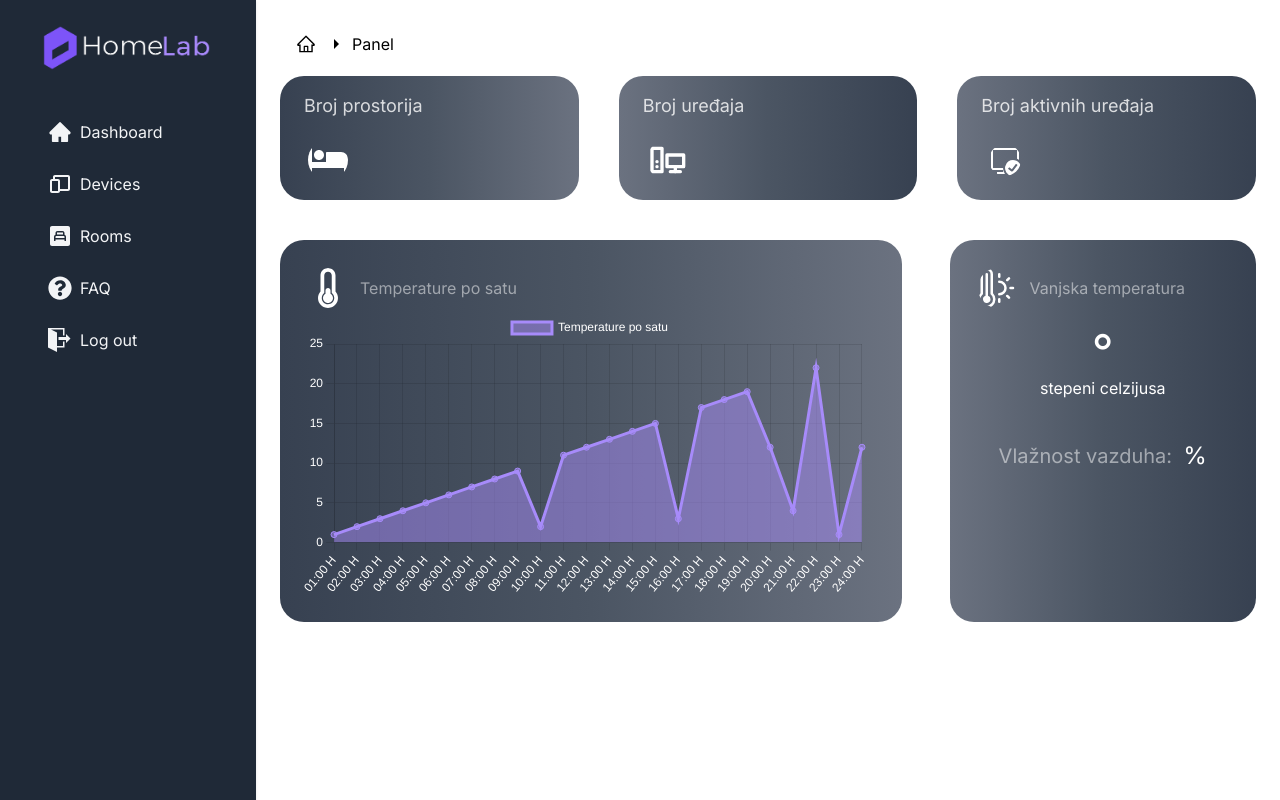
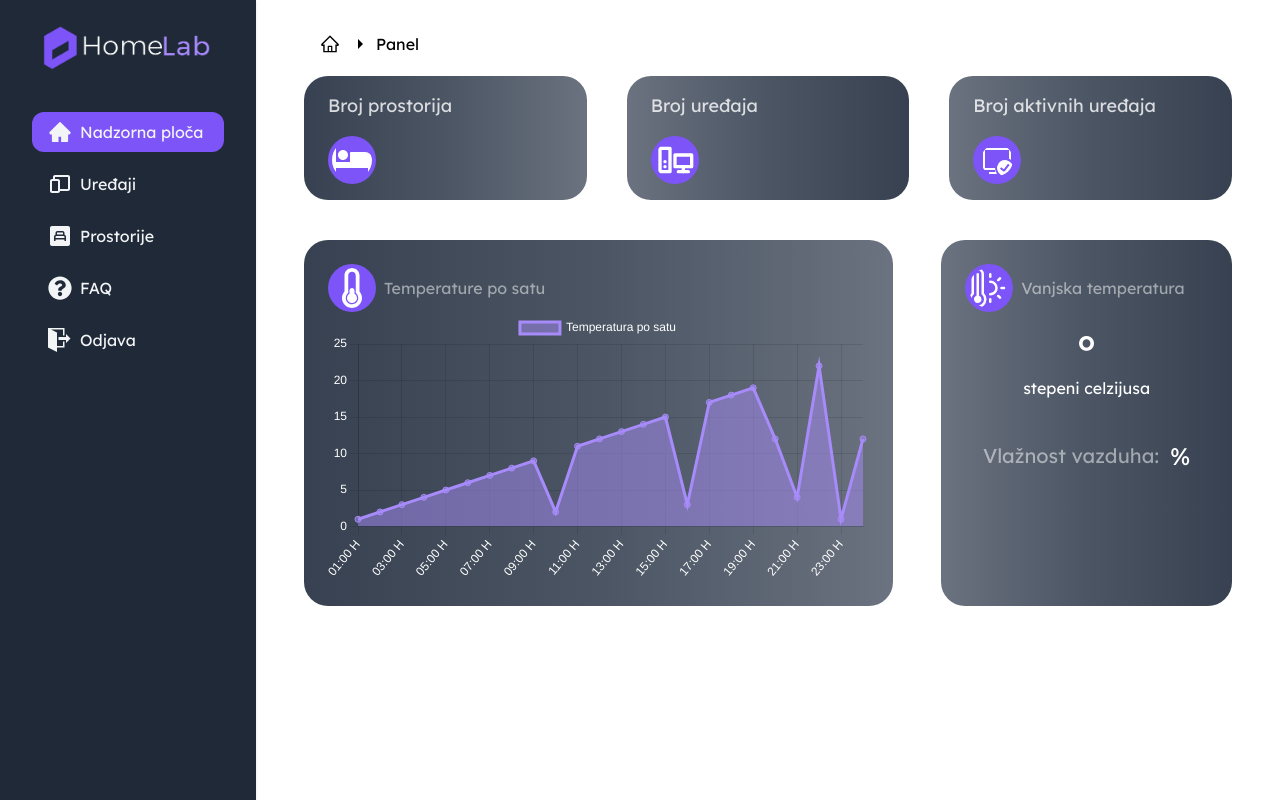
Before and after one commit to kaizerpwn/homelab-frontend, a Next.js app: page /panel in a window 1280 px wide. Shown: the top 800 px of the page. Built offline with nearby package versions, Linux system fonts and the light colour scheme.

Commit message:
Tailwind configured

```diff
--- a/app/api/hello.ts
+++ /dev/null
@@ -1,13 +0,0 @@
-// Next.js API route support: https://nextjs.org/docs/api-routes/introduction
-import type { NextApiRequest, NextApiResponse } from 'next'
-
-type Data = {
-  name: string
-}
-
-export default function handler(
-  req: NextApiRequest,
-  res: NextApiResponse<Data>
-) {
-  res.status(200).json({ name: 'John Doe' })
-}
--- a/components/Landing/Footer/Footer.tsx
+++ b/components/Landing/Footer/Footer.tsx
@@ -1,13 +1,9 @@
 'use client'
 
+import { imageLoader } from "@/utils/ImageLoader";
 import Image, { ImageLoaderProps } from "next/image";
 
 const Footer = () => {
-
-  const imageLoader = ({ src }: ImageLoaderProps) => {
-    return src;
-  }
-
   return (
     <footer className="text-gray-600 body-font bg-secondaryColor font-lexend">
       <div className="container flex flex-col flex-wrap px-5 py-24 mx-auto md:items-center lg:items-start md:flex-row md:flex-nowrap">
--- a/components/Panel/Home/TemperatureGraph.tsx
+++ b/components/Panel/Home/TemperatureGraph.tsx
@@ -55,7 +55,7 @@ export const data = {
   datasets: [
     {
       fill: true,
-      label: 'Temperature po satu',
+      label: 'Temperatura po satu',
       data: [1, 2, 3, 4, 5, 6, 7, 8, 9, 2, 11, 12, 13, 14, 15, 3, 17, 18, 19, 12, 4, 22, 1, 12],
       borderColor: '#A78BFA',
       backgroundColor: 'rgba(167, 139, 250, 0.5)',
--- a/components/Panel/Navbar/Navbar.tsx
+++ b/components/Panel/Navbar/Navbar.tsx
@@ -34,7 +34,7 @@ const Navbar = () => {
                             <li className={pathname === '/panel' ? "flex items-center justify-between w-full px-4 py-2 mb-3 text-gray-100 duration-100 ease-in cursor-pointer rounded-xl hover:bg-secondaryColor bg-secondaryColor" : "flex items-center justify-between w-full px-4 py-2 mb-3 text-gray-100 duration-100 ease-in cursor-pointer rounded-xl hover:bg-secondaryColor"}>
                                 <div className="flex items-center focus:outline-none focus:ring-2 focus:ring-white">
                                     <AiFillHome className="w-6 h-6" />
-                                    <span className="ml-2 text-md">Dashboard</span>
+                                    <span className="ml-2 text-md">Nadzorna ploča</span>
                                 </div>
                             </li>
                         </Link>
@@ -42,7 +42,7 @@ const Navbar = () => {
                             <li className={pathname === '/panel/devices' ? "flex items-center justify-between w-full px-4 py-2 mb-3 text-gray-100 duration-100 ease-in cursor-pointer rounded-xl hover:bg-secondaryColor bg-secondaryColor" : "flex items-center justify-between w-full px-4 py-2 mb-3 text-gray-100 duration-100 ease-in cursor-pointer rounded-xl hover:bg-secondaryColor"}>
                                 <div className="flex items-center focus:outline-none focus:ring-2 focus:ring-white">
                                     <BiDevices className="w-6 h-6" />
-                                    <span className="ml-2 text-md">Devices</span>
+                                    <span className="ml-2 text-md">Uređaji</span>
                                 </div>
                             </li>
                         </Link>
@@ -50,7 +50,7 @@ const Navbar = () => {
                             <li className={pathname === '/panel/rooms' ? "flex items-center justify-between w-full px-4 py-2 mb-3 text-gray-100 duration-100 ease-in cursor-pointer rounded-xl hover:bg-secondaryColor bg-secondaryColor" : "flex items-center justify-between w-full px-4 py-2 mb-3 text-gray-100 duration-100 ease-in cursor-pointer rounded-xl hover:bg-secondaryColor"}>
                                 <div className="flex items-center focus:outline-none focus:ring-2 focus:ring-white">
                                     <MdBedroomChild className="w-6 h-6" />
-                                    <span className="ml-2 text-md">Rooms</span>
+                                    <span className="ml-2 text-md">Prostorije</span>
                                 </div>
                             </li>
                         </Link>
@@ -66,7 +66,7 @@ const Navbar = () => {
                             <li className={pathname === '/' ? "flex items-center justify-between w-full px-4 py-2 mb-3 text-gray-100 duration-100 ease-in cursor-pointer rounded-xl hover:bg-secondaryColor bg-secondaryColor" : "flex items-center justify-between w-full px-4 py-2 mb-3 text-gray-100 duration-100 ease-in cursor-pointer rounded-xl hover:bg-secondaryColor"}>
                                 <div className="flex items-center focus:outline-none focus:ring-2 focus:ring-white">
                                     <ImExit className="w-6 h-6" />
-                                    <span className="ml-2 text-md">Log out</span>
+                                    <span className="ml-2 text-md">Odjava</span>
                                 </div>
                             </li>
                         </div>
@@ -106,7 +106,7 @@ const Navbar = () => {
                             <li className={pathname === '/panel' ? "flex items-center justify-between w-full px-4 py-2 mb-6 font-bold text-gray-100 duration-100 ease-in cursor-pointer rounded-xl hover:bg-primaryColor bg-primaryColor" : "flex items-center justify-between w-full px-4 py-2 mb-6 font-bold text-gray-100 duration-100 ease-in cursor-pointer rounded-xl hover:bg-primaryColor"}>
                                 <div className="flex items-center focus:outline-none focus:ring-2 focus:ring-white">
                                     <AiFillHome className="w-6 h-6" />
-                                    <span className="ml-2 text-sm">Dashboard</span>
+                                    <span className="ml-2 text-sm">Nadzorna ploča</span>
                                 </div>
                             </li>
                         </Link>
@@ -114,7 +114,7 @@ const Navbar = () => {
                             <li className={pathname === '/panel/devices' ? "flex items-center justify-between w-full px-4 py-2 mb-6 font-bold text-gray-100 duration-100 ease-in cursor-pointer rounded-xl hover:bg-primaryColor bg-primaryColor" : "flex items-center justify-between w-full px-4 py-2 mb-6 font-bold text-gray-100 duration-100 ease-in cursor-pointer rounded-xl hover:bg-primaryColor"}>
                                 <div className="flex items-center focus:outline-none focus:ring-2 focus:ring-white">
                                     <BiDevices className="w-6 h-6" />
-                                    <span className="ml-2 text-sm">Devices</span>
+                                    <span className="ml-2 text-sm">Uređaji</span>
                                 </div>
                             </li>
                         </Link>
@@ -122,7 +122,7 @@ const Navbar = () => {
                             <li className={pathname === '/panel/rooms' ? "flex items-center justify-between w-full px-4 py-2 mb-6 font-bold text-gray-100 duration-100 ease-in cursor-pointer rounded-xl hover:bg-primaryColor bg-primaryColor" : "flex items-center justify-between w-full px-4 py-2 mb-6 font-bold text-gray-100 duration-100 ease-in cursor-pointer rounded-xl hover:bg-primaryColor"}>
                                 <div className="flex items-center focus:outline-none focus:ring-2 focus:ring-white" >
                                     <MdBedroomChild className="w-6 h-6" />
-                                    <span className="ml-2 text-sm">Rooms</span>
+                                    <span className="ml-2 text-sm">Sobe</span>
                                 </div>
                             </li>
                         </Link>
@@ -138,7 +138,7 @@ const Navbar = () => {
                             <li className={pathname === '/logout' ? "flex items-center justify-between w-full px-4 py-2 mb-6 font-bold text-gray-100 duration-100 ease-in cursor-pointer rounded-xl hover:bg-primaryColor bg-primaryColor" : "flex items-center justify-between w-full px-4 py-2 mb-6 font-bold text-gray-100 duration-100 ease-in cursor-pointer rounded-xl hover:bg-primaryColor"}>
                                 <div className="flex items-center focus:outline-none focus:ring-2 focus:ring-white">
                                     <ImExit className="w-6 h-6" />
-                                    <span className="ml-2 text-sm">Log out</span>
+                                    <span className="ml-2 text-sm">Odjava</span>
                                 </div>
                             </li>
                         </Link>
--- a/tailwind.config.ts
+++ b/tailwind.config.ts
@@ -7,7 +7,23 @@ const config: Config = {
     './app/**/*.{js,ts,jsx,tsx,mdx}',
   ],
   theme: {
+    screens: {
+      xs: '320px',
+      sm: '480px',
+      md: '768px',
+      lg: '976px',
+      xl: '1440px'
+    },
     extend: {
+      colors: {
+        primaryColor: "#A78BFA",
+        secondaryColor: "#7d54f8",
+        whiteSoft: "#F7EBFF",
+        greenSoft: "#005243"
+      },
+      fontFamily: {
+        'lexend': ['Lexend', 'sans-serif']
+      },
       backgroundImage: {
         'gradient-radial': 'radial-gradient(var(--tw-gradient-stops))',
         'gradient-conic':
```
Also changed, not shown: components/Panel/Faq/Faq.tsx (+6 -6 lines).
